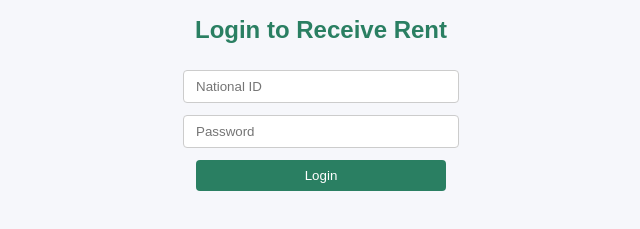
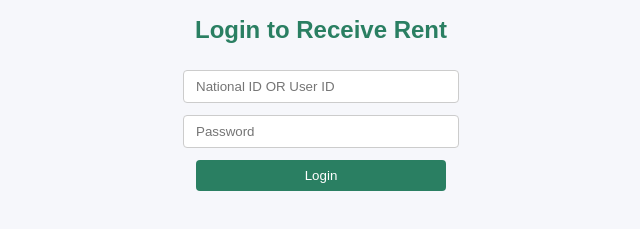
Before and after one commit to masomodigital/receive-rent-payment, a plain HTML site: page index.html in a window 1280 px wide. Shown: the part 469-698 px from the top of the page, 319-959 px from the left. Drawn offline with Linux system fonts and the light colour scheme.

Commit message:
Update index.html

```diff
--- a/index.html
+++ b/index.html
@@ -46,7 +46,7 @@
 </div>
 
     <h2>Login to Receive Rent</h2>
-    <input type="text" id="nationalId" placeholder="National ID">
+    <input type="text" id="nationalId" placeholder="National ID OR User ID">
     <input type="password" id="password" placeholder="Password">
     <button onclick="login()">Login</button>
     <div id="loginMsg" style="color:red; margin-top:8px;"></div>
```
